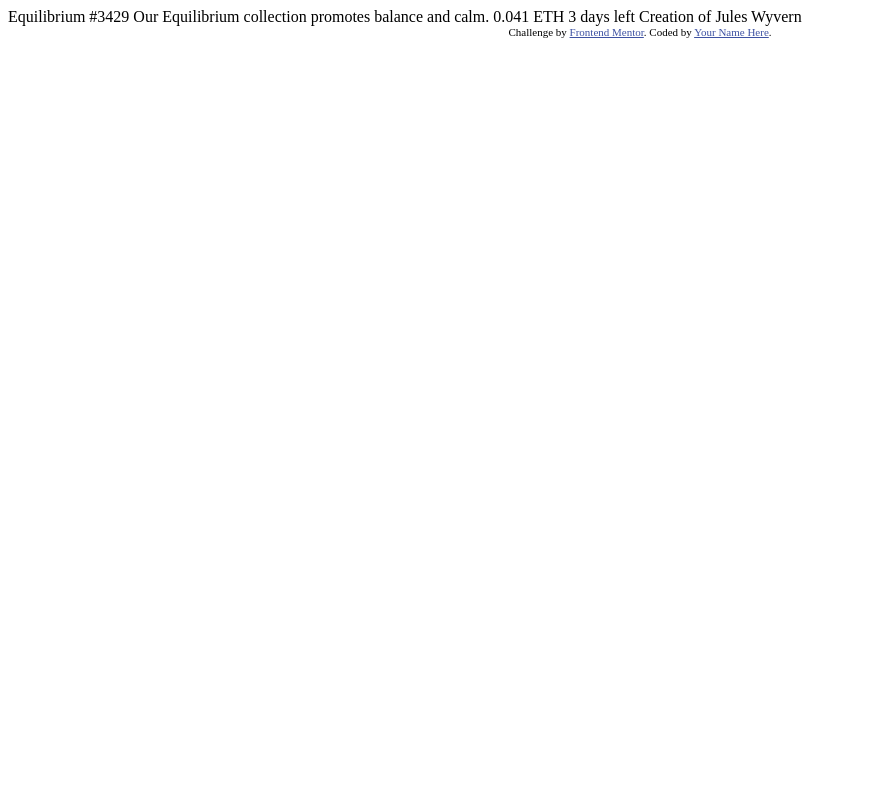
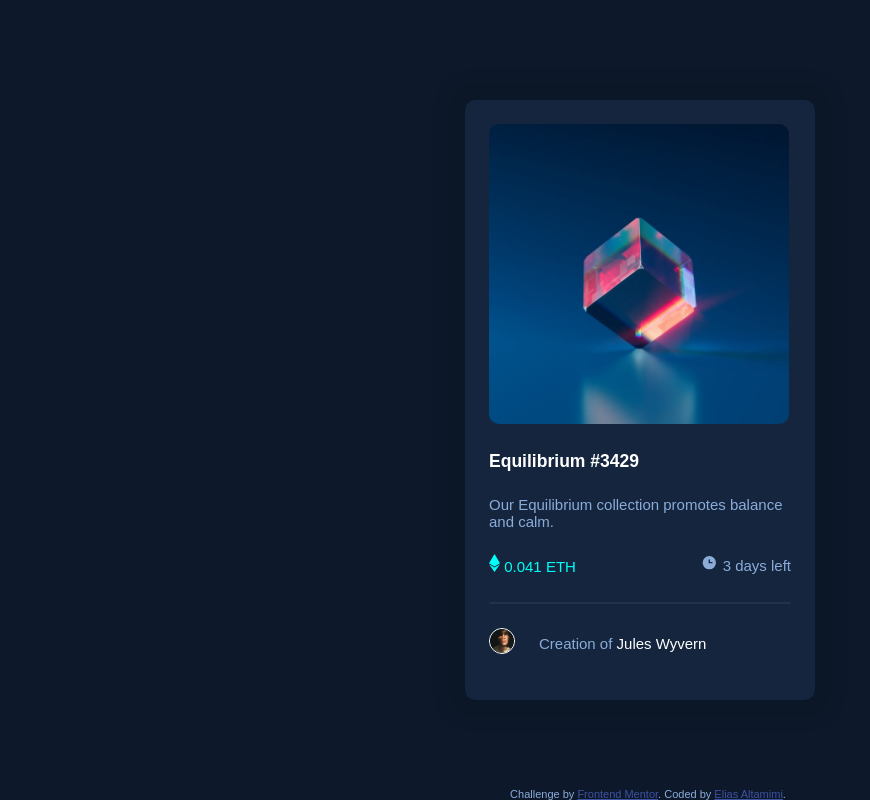
Before and after one commit to eliyastamimi/nft-preview-card-component-main, a plain HTML site: page index.html in a window 1280 px wide. Shown: the whole page, without its empty margins (0-870 px from the left). Drawn offline with Linux system fonts and the light colour scheme.

Commit message:
Build main page and the stylesheet.

```diff
--- a/index.html
+++ b/index.html
@@ -1,33 +1,66 @@
 <!DOCTYPE html>
 <html lang="en">
   <head>
-  <meta charset="UTF-8">
-  <meta name="viewport" content="width=device-width, initial-scale=1.0"> <!-- displays site properly based on user's device -->
+    <meta charset="UTF-8" />
+    <meta name="viewport" content="width=device-width, initial-scale=1.0" />
+    <link rel="stylesheet" href="style.css">
+    <!-- displays site properly based on user's device -->
 
-  <link rel="icon" type="image/png" sizes="32x32" href="./images/favicon-32x32.png">
+    <link
+      rel="icon"
+      type="image/png"
+      sizes="32x32"
+      href="./images/favicon-32x32.png"
+    />
 
     <title>Frontend Mentor | NFT preview card component</title>
 
     <!-- Feel free to remove these styles or customise in your own stylesheet 👍 -->
-  <style>
-    .attribution { font-size: 11px; text-align: center; }
-    .attribution a { color: hsl(228, 45%, 44%); }
-  </style>
+
   </head>
   <body>
-
-  Equilibrium #3429
-
+    <div class="container">
+      <div class="image">
+        <img
+          class="main__image"
+          src="images/image-equilibrium.jpg"
+          alt="equilibrium"
+        />
+      </div>
+      <div class="text__box">
+        <h3 class="title">Equilibrium #3429</h3>
+        <p class="text">
           Our Equilibrium collection promotes balance and calm.
-
-  0.041 ETH
-  3 days left
-
-  Creation of Jules Wyvern
+        </p>
+      </div>
+      <div class="badges">
+        <div class="price__badge">
+          <img class="badge eth__icon" src="images/icon-ethereum.svg" alt="" />
+          <span class="badge eth__badge">0.041 ETH</span>
+        </div>
+        <div class="time__left">
+          <img class="clock__icon" src="images/icon-clock.svg" alt="" />
+          <span class="badge clock__badge">3 days left</span>
+        </div>
+      </div>
+      <hr>
+      <div class="creation">
+        <img
+          class="avatar"
+          src="images/image-avatar.png"
+          alt="Creator Avatar"
+        />
+        <p class="creation__text">
+          Creation of <span class="creator__name">Jules Wyvern</span>
+        </p>
+      </div>
+    </div>
 
     <div class="attribution">
-    Challenge by <a href="https://www.frontendmentor.io?ref=challenge" target="_blank">Frontend Mentor</a>.
-    Coded by <a href="#">Your Name Here</a>.
+      Challenge by
+      <a href="https://www.frontendmentor.io?ref=challenge" target="_blank"
+        >Frontend Mentor</a
+      >. Coded by <a href="#">Elias Altamimi</a>.
     </div>
   </body>
 </html>
--- /dev/null
+++ b/style.css
@@ -0,0 +1,105 @@
+:root {
+  --primary-soft-blue: hsl(215, 51%, 70%);
+  --primary-cyan: hsl(178, 100%, 50%);
+  --netural-very-dark-blue-main: hsl(217, 54%, 11%);
+  --netural-very-dark-blue-card: hsl(216, 50%, 16%);
+  --netural-very-dark-blue-line: hsl(215, 32%, 27%);
+  --netural-white: hsl(0, 0%, 100%);
+}
+
+@import url("https://fonts.googleapis.com/css2?family=Nunito+Sans&family=Open+Sans&display=swap");
+
+body {
+  font-size: 15px;
+  background-color: var(--netural-very-dark-blue-main);
+  font-family: "Nunito Sans", sans-serif;
+  color: var(--primary-soft-blue);
+}
+
+.container {
+  width: 350px;
+  height: 600px;
+  background-color: var(--netural-very-dark-blue-card);
+  border-radius: 10px;
+  display: flexbox;
+  justify-content: center;
+  align-items: center;
+  box-shadow: 0px 0px 13px 21px rgba(0, 0, 0, 0.1);
+  position: fixed;
+  -ms-transform: translate(-50%, -50%);
+  transform: translate(-50%, -50%);
+  left: 50%;
+  top: 50%;
+}
+
+.main__image {
+  width: 300px;
+  height: auto;
+  border-radius: 10px;
+  margin: 24px;
+}
+
+.title {
+  color: var(--netural-white);
+  margin: 24px;
+  margin-top: 0;
+}
+
+.text {
+  margin: 24px;
+  font-weight: 400;
+}
+
+.badges {
+  margin: 24px;
+  font-weight: 300;
+  padding-bottom: 24px;
+}
+
+.price__badge {
+  color: var(--primary-cyan);
+  float: left;
+}
+
+.time__left {
+  float: right;
+}
+
+hr {
+  border: 0.5px solid var(--netural-very-dark-blue-line);
+  width: 300px;
+  opacity: 0.5;
+  margin: 24px;
+  border-radius: 50px;
+}
+.creation {
+  display: inline-flex;
+  flex-direction: row;
+}
+.avatar {
+  margin: 24px;
+  margin-top: 0;
+  width: 24px;
+  border: var(--netural-white) solid 1px;
+  border-radius: 50px;
+}
+
+.creation__text {
+  margin-top: 7px;
+  margin-left: 0;
+}
+.creator__name {
+  color: var(--netural-white);
+}
+
+.attribution {
+  bottom: -0;
+  font-size: 11px;
+  position: fixed;
+  text-align: center;
+  width: 100%;
+}
+
+.attribution a {
+  color: hsl(228, 45%, 44%);
+}
```
Lines whose indentation alone changed are shown as unchanged.
